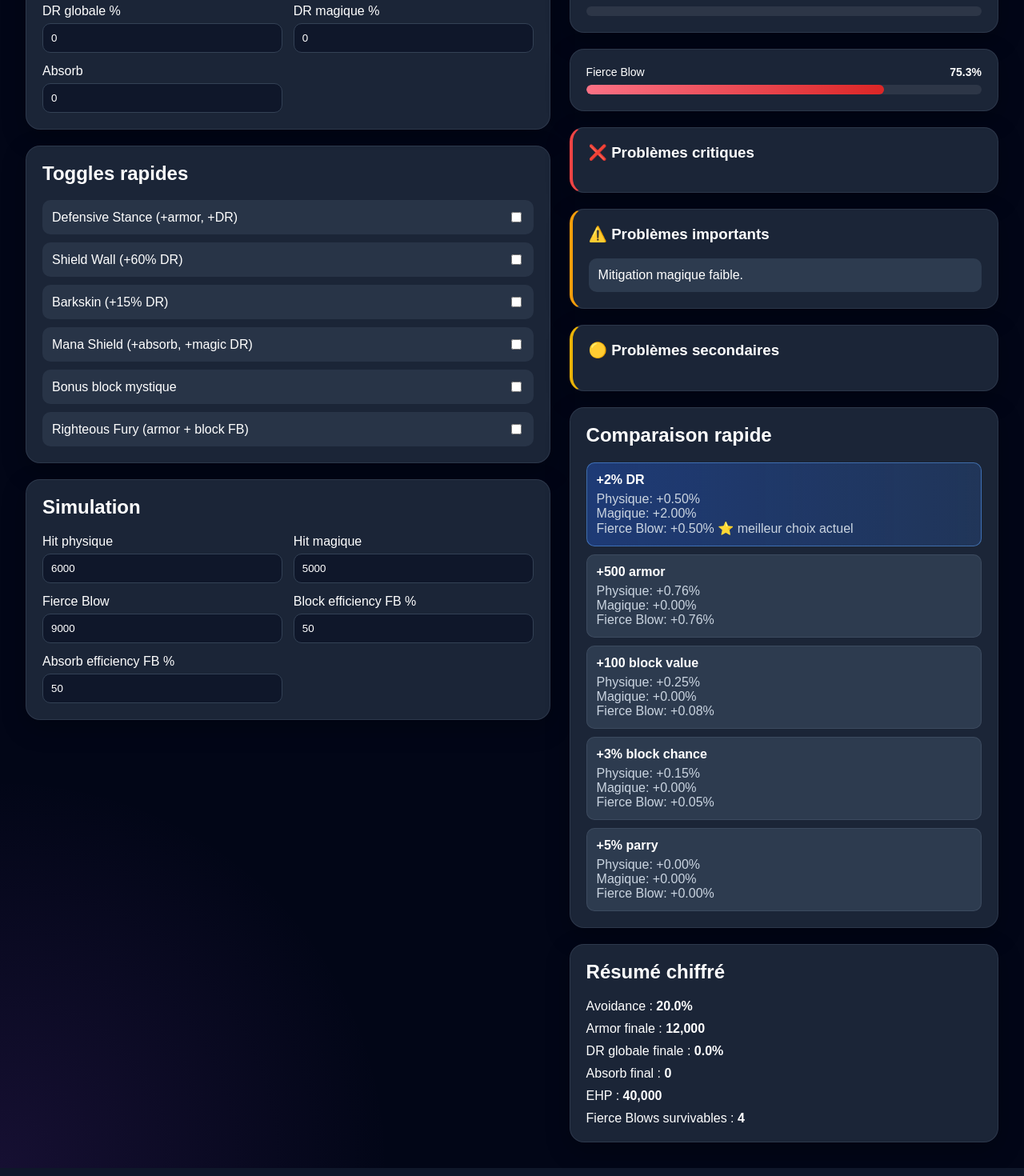
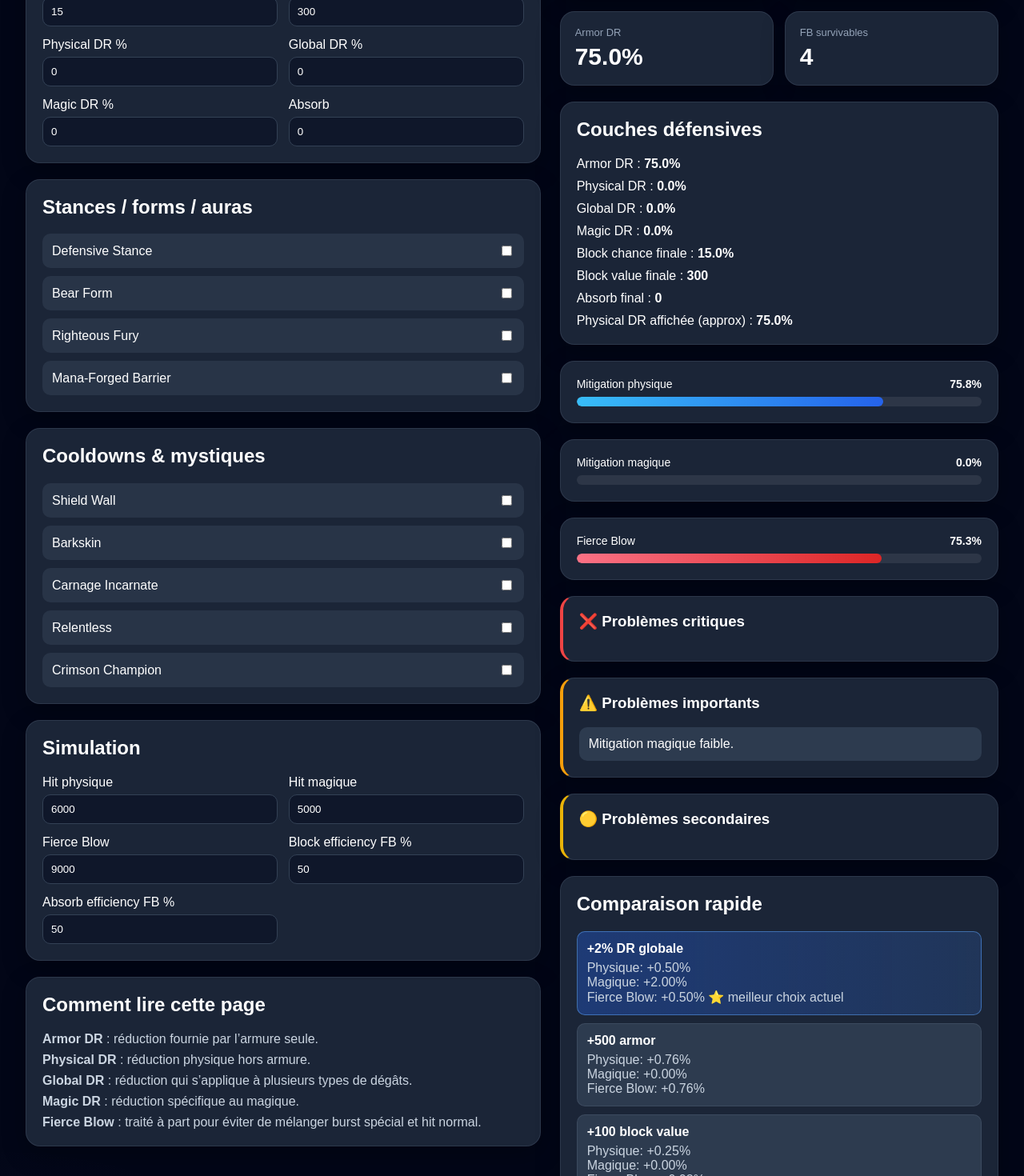
Before and after one commit to Fissayaz/ascension-tank-analyzer, a Next.js app: page / in a window 1280 px wide. Shown: the part 620-2090 px from the top of the page at 80% size. Built offline with nearby package versions, Linux system fonts and the light colour scheme.

Commit message:
Update page.tsx
Add V7 server-reference structure

```diff
--- a/app/page.tsx
+++ b/app/page.tsx
@@ -33,8 +33,10 @@ export default function Page() {
   const [parry, setParry] = useState(10);
   const [blockChance, setBlockChance] = useState(15);
   const [blockValue, setBlockValue] = useState(300);
-  const [globalDr, setGlobalDr] = useState(0);
-  const [magicDr, setMagicDr] = useState(0);
+
+  const [basePhysicalDr, setBasePhysicalDr] = useState(0);
+  const [baseGlobalDr, setBaseGlobalDr] = useState(0);
+  const [baseMagicDr, setBaseMagicDr] = useState(0);
   const [absorb, setAbsorb] = useState(0);
 
   const [physicalHit, setPhysicalHit] = useState(6000);
@@ -44,12 +46,20 @@ export default function Page() {
   const [fierceBlockEfficiency, setFierceBlockEfficiency] = useState(50);
   const [fierceAbsorbEfficiency, setFierceAbsorbEfficiency] = useState(50);
 
+  // Stances / Forms
   const [defensiveStance, setDefensiveStance] = useState(false);
+  const [bearForm, setBearForm] = useState(false);
+  const [righteousFury, setRighteousFury] = useState(false);
+  const [manaForgedBarrier, setManaForgedBarrier] = useState(false);
+
+  // CDs
   const [shieldWall, setShieldWall] = useState(false);
   const [barkskin, setBarkskin] = useState(false);
-  const [manaShield, setManaShield] = useState(false);
-  const [bonusBlockMystic, setBonusBlockMystic] = useState(false);
-  const [righteousFury, setRighteousFury] = useState(false);
+
+  // Mystics
+  const [carnageIncarnate, setCarnageIncarnate] = useState(false);
+  const [relentless, setRelentless] = useState(false);
+  const [crimsonChampion, setCrimsonChampion] = useState(false);
 
   function applyPreset(name: PresetName) {
     if (name === "block") {
@@ -59,15 +69,22 @@ export default function Page() {
       setParry(12);
       setBlockChance(28);
       setBlockValue(550);
-      setGlobalDr(2);
-      setMagicDr(0);
+      setBasePhysicalDr(0);
+      setBaseGlobalDr(2);
+      setBaseMagicDr(0);
       setAbsorb(0);
+
       setDefensiveStance(true);
+      setBearForm(false);
+      setRighteousFury(true);
+      setManaForgedBarrier(false);
+
       setShieldWall(false);
       setBarkskin(false);
-      setManaShield(false);
-      setBonusBlockMystic(true);
-      setRighteousFury(true);
+
+      setCarnageIncarnate(false);
+      setRelentless(true);
+      setCrimsonChampion(true);
     }
 
     if (name === "bear") {
@@ -77,15 +94,22 @@ export default function Page() {
       setParry(6);
       setBlockChance(0);
       setBlockValue(0);
-      setGlobalDr(4);
-      setMagicDr(0);
+      setBasePhysicalDr(2);
+      setBaseGlobalDr(2);
+      setBaseMagicDr(0);
       setAbsorb(0);
+
       setDefensiveStance(false);
+      setBearForm(true);
+      setRighteousFury(false);
+      setManaForgedBarrier(false);
+
       setShieldWall(false);
       setBarkskin(true);
-      setManaShield(false);
-      setBonusBlockMystic(false);
-      setRighteousFury(false);
+
+      setCarnageIncarnate(true);
+      setRelentless(false);
+      setCrimsonChampion(false);
     }
 
     if (name === "parry") {
@@ -95,15 +119,22 @@ export default function Page() {
       setParry(24);
       setBlockChance(8);
       setBlockValue(180);
-      setGlobalDr(2);
-      setMagicDr(0);
+      setBasePhysicalDr(0);
+      setBaseGlobalDr(2);
+      setBaseMagicDr(0);
       setAbsorb(0);
+
       setDefensiveStance(true);
+      setBearForm(false);
+      setRighteousFury(false);
+      setManaForgedBarrier(false);
+
       setShieldWall(false);
       setBarkskin(false);
-      setManaShield(false);
-      setBonusBlockMystic(false);
-      setRighteousFury(false);
+
+      setCarnageIncarnate(false);
+      setRelentless(true);
+      setCrimsonChampion(false);
     }
 
     if (name === "mana") {
@@ -113,92 +144,127 @@ export default function Page() {
       setParry(8);
       setBlockChance(12);
       setBlockValue(220);
-      setGlobalDr(0);
-      setMagicDr(10);
+      setBasePhysicalDr(0);
+      setBaseGlobalDr(0);
+      setBaseMagicDr(10);
       setAbsorb(1200);
+
       setDefensiveStance(false);
+      setBearForm(false);
+      setRighteousFury(false);
+      setManaForgedBarrier(true);
+
       setShieldWall(false);
       setBarkskin(false);
-      setManaShield(true);
-      setBonusBlockMystic(false);
-      setRighteousFury(false);
+
+      setCarnageIncarnate(false);
+      setRelentless(false);
+      setCrimsonChampion(false);
     }
   }
 
   const calc = useMemo(() => {
     let finalArmor = armor;
-    let finalGlobalDr = globalDr;
-    let finalMagicDr = magicDr;
+    let stanceArmorPct = 0;
+
+    let physicalDr = basePhysicalDr;
+    let globalDr = baseGlobalDr;
+    let magicDr = baseMagicDr;
+
     let finalAbsorb = absorb;
     let finalBlockChance = blockChance;
     let finalBlockValue = blockValue;
     let fierceBlockBonus = 0;
 
+    // Stances / forms
     if (defensiveStance) {
-      finalArmor *= 1.1;
-      finalGlobalDr += 5;
+      stanceArmorPct += 10;
+      globalDr += 5;
     }
 
+    if (bearForm) {
+      stanceArmorPct += 30;
+    }
+
+    if (righteousFury) {
+      stanceArmorPct += 10;
+      fierceBlockBonus += 20;
+    }
+
+    if (manaForgedBarrier) {
+      finalAbsorb += 800;
+      magicDr += 10;
+    }
+
+    // CDs
     if (shieldWall) {
-      finalGlobalDr += 60;
+      globalDr += 60;
     }
 
     if (barkskin) {
-      finalGlobalDr += 15;
+      globalDr += 15;
     }
 
-    if (manaShield) {
-      finalAbsorb += 800;
-      finalMagicDr += 10;
+    // Mystics
+    if (carnageIncarnate) {
+      physicalDr += 15;
     }
 
-    if (bonusBlockMystic) {
-      finalBlockChance += 8;
+    if (relentless) {
+      globalDr += 8;
+    }
+
+    if (crimsonChampion) {
+      finalBlockChance += 10;
       finalBlockValue *= 1.15;
     }
 
-    if (righteousFury) {
-      finalArmor *= 1.1;
-      fierceBlockBonus += 20;
-    }
+    finalArmor *= 1 + stanceArmorPct / 100;
 
-    finalGlobalDr = clamp(finalGlobalDr, 0, 90);
-    finalMagicDr = clamp(finalMagicDr, 0, 90);
+    globalDr = clamp(globalDr, 0, 90);
+    magicDr = clamp(magicDr, 0, 90);
+    physicalDr = clamp(physicalDr, 0, 90);
     finalBlockChance = clamp(finalBlockChance, 0, 95);
 
     const avoidance = clamp(dodge + parry, 0, 100);
     const armorDr = armorReductionPct(finalArmor);
 
     const physicalAfterArmor = physicalHit * (1 - armorDr / 100);
-    const physicalAfterDr = physicalAfterArmor * (1 - finalGlobalDr / 100);
+    const physicalAfterPhysicalDr = physicalAfterArmor * (1 - physicalDr / 100);
+    const physicalAfterGlobalDr =
+      physicalAfterPhysicalDr * (1 - globalDr / 100);
+
     const averageBlockReduction =
-      Math.min(finalBlockValue, physicalAfterDr) * (finalBlockChance / 100);
+      Math.min(finalBlockValue, physicalAfterGlobalDr) *
+      (finalBlockChance / 100);
 
     const physicalAverage = Math.max(
       0,
-      physicalAfterDr - averageBlockReduction - finalAbsorb
+      physicalAfterGlobalDr - averageBlockReduction - finalAbsorb
     );
-    const physicalWorst = Math.max(0, physicalAfterDr - finalAbsorb);
+    const physicalWorst = Math.max(0, physicalAfterGlobalDr - finalAbsorb);
 
-    const magicalAfterDr =
-      magicalHit * (1 - finalMagicDr / 100) * (1 - finalGlobalDr / 100);
-    const magicalAverage = Math.max(0, magicalAfterDr - finalAbsorb);
+    const magicalAfterMagicDr = magicalHit * (1 - magicDr / 100);
+    const magicalAfterGlobalDr = magicalAfterMagicDr * (1 - globalDr / 100);
+    const magicalAverage = Math.max(0, magicalAfterGlobalDr - finalAbsorb);
 
     const fierceAfterArmor = fierceBlow * (1 - armorDr / 100);
-    const fierceAfterDr = fierceAfterArmor * (1 - finalGlobalDr / 100);
+    const fierceAfterPhysicalDr = fierceAfterArmor * (1 - physicalDr / 100);
+    const fierceAfterGlobalDr = fierceAfterPhysicalDr * (1 - globalDr / 100);
 
     const fierceBlockChance = clamp(finalBlockChance + fierceBlockBonus, 0, 100);
     const fierceBlockValue = finalBlockValue * (fierceBlockEfficiency / 100);
     const fierceAbsorb = finalAbsorb * (fierceAbsorbEfficiency / 100);
 
     const fierceAverageBlockReduction =
-      Math.min(fierceBlockValue, fierceAfterDr) * (fierceBlockChance / 100);
+      Math.min(fierceBlockValue, fierceAfterGlobalDr) *
+      (fierceBlockChance / 100);
 
     const fierceAverage = Math.max(
       0,
-      fierceAfterDr - fierceAverageBlockReduction - fierceAbsorb
+      fierceAfterGlobalDr - fierceAverageBlockReduction - fierceAbsorb
     );
-    const fierceWorst = Math.max(0, fierceAfterDr - fierceAbsorb);
+    const fierceWorst = Math.max(0, fierceAfterGlobalDr - fierceAbsorb);
 
     const physicalReduction = clamp(
       (1 - physicalAverage / Math.max(1, physicalHit)) * 100,
@@ -216,7 +282,13 @@ export default function Page() {
       99
     );
 
-    const ehp = hp / Math.max(0.01, 1 - ((armorDr + finalGlobalDr) / 100));
+    const totalDisplayedPhysicalDr = clamp(
+      armorDr + physicalDr + globalDr,
+      0,
+      99
+    );
+
+    const ehp = hp / Math.max(0.01, 1 - totalDisplayedPhysicalDr / 100);
     const fierceSurvivable = Math.max(
       1,
       Math.floor(hp / Math.max(1, fierceWorst))
@@ -229,7 +301,7 @@ export default function Page() {
       tankProfile = "Parry Tank";
     } else if (hp >= 14000 && finalArmor >= 15000) {
       tankProfile = "Bear / EHP Tank";
-    } else if (manaShield || finalAbsorb >= 1000) {
+    } else if (manaForgedBarrier || finalAbsorb >= 1000) {
       tankProfile = "Mana / Absorb Tank";
     }
 
@@ -273,9 +345,9 @@ export default function Page() {
     if (fierceReduction < 35 && finalBlockValue < physicalHit * 0.08) {
       priority = "Monte la block value en priorité.";
     } else if (fierceReduction < 35) {
-      priority = "Monte ta mitigation physique pour mieux tenir les Fierce Blows.";
+      priority = "Monte la mitigation physique pour mieux tenir les Fierce Blows.";
     } else if (physicalReduction < 50) {
-      priority = "Monte l’armor ou la DR globale.";
+      priority = "Monte l’armor, la DR physique ou la DR globale.";
     } else if (magicalReduction < 20) {
       priority = "Monte la mitigation magique.";
     } else if (avoidance < 20) {
@@ -290,7 +362,7 @@ export default function Page() {
       parry?: number;
     }) {
       const nextArmor = finalArmor + (variant.armor ?? 0);
-      const nextGlobalDr = finalGlobalDr + (variant.globalDr ?? 0);
+      const nextGlobalDr = globalDr + (variant.globalDr ?? 0);
       const nextBlockValue = finalBlockValue + (variant.blockValue ?? 0);
       const nextBlockChance = finalBlockChance + (variant.blockChance ?? 0);
       const nextParry = parry + (variant.parry ?? 0);
@@ -298,23 +370,34 @@ export default function Page() {
       const nextArmorDr = armorReductionPct(nextArmor);
 
       const nextPhysicalAfterArmor = physicalHit * (1 - nextArmorDr / 100);
-      const nextPhysicalAfterDr =
-        nextPhysicalAfterArmor * (1 - nextGlobalDr / 100);
+      const nextPhysicalAfterPhysicalDr =
+        nextPhysicalAfterArmor * (1 - physicalDr / 100);
+      const nextPhysicalAfterGlobalDr =
+        nextPhysicalAfterPhysicalDr * (1 - nextGlobalDr / 100);
+
       const nextAverageBlockReduction =
-        Math.min(nextBlockValue, nextPhysicalAfterDr) * (nextBlockChance / 100);
+        Math.min(nextBlockValue, nextPhysicalAfterGlobalDr) *
+        (nextBlockChance / 100);
+
       const nextPhysicalAverage = Math.max(
         0,
-        nextPhysicalAfterDr - nextAverageBlockReduction - finalAbsorb
+        nextPhysicalAfterGlobalDr - nextAverageBlockReduction - finalAbsorb
       );
+
       const nextPhysicalReduction = clamp(
         (1 - nextPhysicalAverage / Math.max(1, physicalHit)) * 100,
         0,
         99
       );
 
-      const nextMagicalAfterDr =
-        magicalHit * (1 - finalMagicDr / 100) * (1 - nextGlobalDr / 100);
-      const nextMagicalAverage = Math.max(0, nextMagicalAfterDr - finalAbsorb);
+      const nextMagicalAfterMagicDr = magicalHit * (1 - magicDr / 100);
+      const nextMagicalAfterGlobalDr =
+        nextMagicalAfterMagicDr * (1 - nextGlobalDr / 100);
+      const nextMagicalAverage = Math.max(
+        0,
+        nextMagicalAfterGlobalDr - finalAbsorb
+      );
+
       const nextMagicalReduction = clamp(
         (1 - nextMagicalAverage / Math.max(1, magicalHit)) * 100,
         0,
@@ -322,19 +405,25 @@ export default function Page() {
       );
 
       const nextFierceAfterArmor = fierceBlow * (1 - nextArmorDr / 100);
-      const nextFierceAfterDr =
-        nextFierceAfterArmor * (1 - nextGlobalDr / 100);
+      const nextFierceAfterPhysicalDr =
+        nextFierceAfterArmor * (1 - physicalDr / 100);
+      const nextFierceAfterGlobalDr =
+        nextFierceAfterPhysicalDr * (1 - nextGlobalDr / 100);
+
       const nextFierceBlockValue =
         nextBlockValue * (fierceBlockEfficiency / 100);
+
       const nextFierceAverageBlockReduction =
-        Math.min(nextFierceBlockValue, nextFierceAfterDr) *
+        Math.min(nextFierceBlockValue, nextFierceAfterGlobalDr) *
         (nextBlockChance / 100);
+
       const nextFierceAverage = Math.max(
         0,
-        nextFierceAfterDr -
+        nextFierceAfterGlobalDr -
           nextFierceAverageBlockReduction -
           finalAbsorb * (fierceAbsorbEfficiency / 100)
       );
+
       const nextFierceReduction = clamp(
         (1 - nextFierceAverage / Math.max(1, fierceBlow)) * 100,
         0,
@@ -353,7 +442,7 @@ export default function Page() {
 
     const compare: CompareItem[] = [
       { label: "+500 armor", ...simulateVariant({ armor: 500 }), totalGain: 0 },
-      { label: "+2% DR", ...simulateVariant({ globalDr: 2 }), totalGain: 0 },
+      { label: "+2% DR globale", ...simulateVariant({ globalDr: 2 }), totalGain: 0 },
       {
         label: "+100 block value",
         ...simulateVariant({ blockValue: 100 }),
@@ -374,8 +463,9 @@ export default function Page() {
 
     return {
       finalArmor,
-      finalGlobalDr,
-      finalMagicDr,
+      physicalDr,
+      globalDr,
+      magicDr,
       finalAbsorb,
       finalBlockChance,
       finalBlockValue,
@@ -389,6 +479,7 @@ export default function Page() {
       fierceAverage,
       fierceWorst,
       fierceReduction,
+      totalDisplayedPhysicalDr,
       ehp,
       fierceSurvivable,
       tankProfile,
@@ -405,8 +496,9 @@ export default function Page() {
     parry,
     blockChance,
     blockValue,
-    globalDr,
-    magicDr,
+    basePhysicalDr,
+    baseGlobalDr,
+    baseMagicDr,
     absorb,
     physicalHit,
     magicalHit,
@@ -414,11 +506,14 @@ export default function Page() {
     fierceBlockEfficiency,
     fierceAbsorbEfficiency,
     defensiveStance,
+    bearForm,
+    righteousFury,
+    manaForgedBarrier,
     shieldWall,
     barkskin,
-    manaShield,
-    bonusBlockMystic,
-    righteousFury,
+    carnageIncarnate,
+    relentless,
+    crimsonChampion,
   ]);
 
   const inputStyle: React.CSSProperties = {
@@ -449,7 +544,11 @@ export default function Page() {
     cursor: "pointer",
   };
 
-  const toggleRow = (label: string, checked: boolean, onChange: (v: boolean) => void) => (
+  const toggleRow = (
+    label: string,
+    checked: boolean,
+    onChange: (v: boolean) => void
+  ) => (
     <label
       style={{
         display: "flex",
@@ -490,6 +589,18 @@ export default function Page() {
     </div>
   );
 
+  const metricCard = (label: string, value: string) => (
+    <div
+      style={{
+        ...cardStyle,
+        padding: 18,
+      }}
+    >
+      <div style={{ color: "#94a3b8", fontSize: 13 }}>{label}</div>
+      <div style={{ fontSize: 30, fontWeight: 700, marginTop: 6 }}>{value}</div>
+    </div>
+  );
+
   return (
     <main
       style={{
@@ -522,11 +633,11 @@ export default function Page() {
               marginBottom: 16,
             }}
           >
-            Ascension Tank Analyzer — V6 presets & toggles
+            Ascension Tank Analyzer — V7 structure serveur
           </div>
 
           <h1 style={{ fontSize: 40, margin: 0, lineHeight: 1.05 }}>
-            Presets rapides et vrais toggles utiles.
+            Un outil qui commence à parler le langage des tanks Ascension.
           </h1>
 
           <p
@@ -534,13 +645,13 @@ export default function Page() {
               color: "#94a3b8",
               marginTop: 16,
               fontSize: 18,
-              maxWidth: 900,
+              maxWidth: 980,
               lineHeight: 1.6,
             }}
           >
-            Teste rapidement des styles de tank différents, active quelques gros
-            outils défensifs, puis regarde comment le diagnostic et les priorités
-            changent immédiatement.
+            Cette version sépare mieux Armor DR, Physical DR, Global DR et Magic
+            DR, ajoute quelques stances et mystiques nommés proprement, et améliore
+            la lecture pour les novices comme pour les tanks avancés.
           </p>
 
           <div style={{ display: "flex", gap: 10, flexWrap: "wrap", marginTop: 18 }}>
@@ -554,13 +665,13 @@ export default function Page() {
         <section
           style={{
             display: "grid",
-            gridTemplateColumns: "1.1fr 0.9fr",
+            gridTemplateColumns: "1.08fr 0.92fr",
             gap: 24,
           }}
         >
           <div style={{ display: "flex", flexDirection: "column", gap: 20 }}>
             <div style={cardStyle}>
-              <h2 style={{ marginTop: 0 }}>Stats du tank</h2>
+              <h2 style={{ marginTop: 0 }}>Base du personnage</h2>
               <div style={{ display: "grid", gridTemplateColumns: "1fr 1fr", gap: 14 }}>
                 <div><label>HP</label><input style={inputStyle} type="number" value={hp} onChange={(e) => setHp(Number(e.target.value))} /></div>
                 <div><label>Armor</label><input style={inputStyle} type="number" value={armor} onChange={(e) => setArmor(Number(e.target.value))} /></div>
@@ -568,21 +679,31 @@ export default function Page() {
                 <div><label>Parry %</label><input style={inputStyle} type="number" value={parry} onChange={(e) => setParry(Number(e.target.value))} /></div>
                 <div><label>Block %</label><input style={inputStyle} type="number" value={blockChance} onChange={(e) => setBlockChance(Number(e.target.value))} /></div>
                 <div><label>Block Value</label><input style={inputStyle} type="number" value={blockValue} onChange={(e) => setBlockValue(Number(e.target.value))} /></div>
-                <div><label>DR globale %</label><input style={inputStyle} type="number" value={globalDr} onChange={(e) => setGlobalDr(Number(e.target.value))} /></div>
-                <div><label>DR magique %</label><input style={inputStyle} type="number" value={magicDr} onChange={(e) => setMagicDr(Number(e.target.value))} /></div>
+                <div><label>Physical DR %</label><input style={inputStyle} type="number" value={basePhysicalDr} onChange={(e) => setBasePhysicalDr(Number(e.target.value))} /></div>
+                <div><label>Global DR %</label><input style={inputStyle} type="number" value={baseGlobalDr} onChange={(e) => setBaseGlobalDr(Number(e.target.value))} /></div>
+                <div><label>Magic DR %</label><input style={inputStyle} type="number" value={baseMagicDr} onChange={(e) => setBaseMagicDr(Number(e.target.value))} /></div>
                 <div><label>Absorb</label><input style={inputStyle} type="number" value={absorb} onChange={(e) => setAbsorb(Number(e.target.value))} /></div>
               </div>
             </div>
 
             <div style={cardStyle}>
-              <h2 style={{ marginTop: 0 }}>Toggles rapides</h2>
+              <h2 style={{ marginTop: 0 }}>Stances / forms / auras</h2>
               <div style={{ display: "grid", gap: 10 }}>
-                {toggleRow("Defensive Stance (+armor, +DR)", defensiveStance, setDefensiveStance)}
-                {toggleRow("Shield Wall (+60% DR)", shieldWall, setShieldWall)}
-                {toggleRow("Barkskin (+15% DR)", barkskin, setBarkskin)}
-                {toggleRow("Mana Shield (+absorb, +magic DR)", manaShield, setManaShield)}
-                {toggleRow("Bonus block mystique", bonusBlockMystic, setBonusBlockMystic)}
-                {toggleRow("Righteous Fury (armor + block FB)", righteousFury, setRighteousFury)}
+                {toggleRow("Defensive Stance", defensiveStance, setDefensiveStance)}
+                {toggleRow("Bear Form", bearForm, setBearForm)}
+                {toggleRow("Righteous Fury", righteousFury, setRighteousFury)}
+                {toggleRow("Mana-Forged Barrier", manaForgedBarrier, setManaForgedBarrier)}
+              </div>
+            </div>
+
+            <div style={cardStyle}>
+              <h2 style={{ marginTop: 0 }}>Cooldowns & mystiques</h2>
+              <div style={{ display: "grid", gap: 10 }}>
+                {toggleRow("Shield Wall", shieldWall, setShieldWall)}
+                {toggleRow("Barkskin", barkskin, setBarkskin)}
+                {toggleRow("Carnage Incarnate", carnageIncarnate, setCarnageIncarnate)}
+                {toggleRow("Relentless", relentless, setRelentless)}
+                {toggleRow("Crimson Champion", crimsonChampion, setCrimsonChampion)}
               </div>
             </div>
 
@@ -596,6 +717,17 @@ export default function Page() {
                 <div><label>Absorb efficiency FB %</label><input style={inputStyle} type="number" value={fierceAbsorbEfficiency} onChange={(e) => setFierceAbsorbEfficiency(Number(e.target.value))} /></div>
               </div>
             </div>
+
+            <div style={cardStyle}>
+              <h2 style={{ marginTop: 0 }}>Comment lire cette page</h2>
+              <div style={{ display: "grid", gap: 8, color: "#cbd5e1" }}>
+                <div><strong>Armor DR</strong> : réduction fournie par l’armure seule.</div>
+                <div><strong>Physical DR</strong> : réduction physique hors armure.</div>
+                <div><strong>Global DR</strong> : réduction qui s’applique à plusieurs types de dégâts.</div>
+                <div><strong>Magic DR</strong> : réduction spécifique au magique.</div>
+                <div><strong>Fierce Blow</strong> : traité à part pour éviter de mélanger burst spécial et hit normal.</div>
+              </div>
+            </div>
           </div>
 
           <div style={{ display: "flex", flexDirection: "column", gap: 20 }}>
@@ -606,6 +738,27 @@ export default function Page() {
               </div>
               <div style={{ marginTop: 14, color: "#cbd5e1" }}>
                 Priorité actuelle : <strong>{calc.priority}</strong>
+              </div>
+            </div>
+
+            <div style={{ display: "grid", gridTemplateColumns: "1fr 1fr", gap: 14 }}>
+              {metricCard("Avoidance", `${calc.avoidance.toFixed(1)}%`)}
+              {metricCard("EHP", Math.round(calc.ehp).toLocaleString())}
+              {metricCard("Armor DR", `${calc.armorDr.toFixed(1)}%`)}
+              {metricCard("FB survivables", `${calc.fierceSurvivable}`)}
+            </div>
+
+            <div style={cardStyle}>
+              <h2 style={{ marginTop: 0 }}>Couches défensives</h2>
+              <div style={{ display: "grid", gap: 10 }}>
+                <div>Armor DR : <strong>{calc.armorDr.toFixed(1)}%</strong></div>
+                <div>Physical DR : <strong>{calc.physicalDr.toFixed(1)}%</strong></div>
+                <div>Global DR : <strong>{calc.globalDr.toFixed(1)}%</strong></div>
+                <div>Magic DR : <strong>{calc.magicDr.toFixed(1)}%</strong></div>
+                <div>Block chance finale : <strong>{calc.finalBlockChance.toFixed(1)}%</strong></div>
+                <div>Block value finale : <strong>{Math.round(calc.finalBlockValue).toLocaleString()}</strong></div>
+                <div>Absorb final : <strong>{Math.round(calc.finalAbsorb).toLocaleString()}</strong></div>
+                <div>Physical DR affichée (approx) : <strong>{calc.totalDisplayedPhysicalDr.toFixed(1)}%</strong></div>
               </div>
             </div>
 
@@ -679,14 +832,13 @@ export default function Page() {
             </div>
 
             <div style={cardStyle}>
-              <h2 style={{ marginTop: 0 }}>Résumé chiffré</h2>
+              <h2 style={{ marginTop: 0 }}>Résumé hits</h2>
               <div style={{ display: "grid", gap: 10 }}>
-                <div>Avoidance : <strong>{calc.avoidance.toFixed(1)}%</strong></div>
-                <div>Armor finale : <strong>{Math.round(calc.finalArmor).toLocaleString()}</strong></div>
-                <div>DR globale finale : <strong>{calc.finalGlobalDr.toFixed(1)}%</strong></div>
-                <div>Absorb final : <strong>{Math.round(calc.finalAbsorb).toLocaleString()}</strong></div>
-                <div>EHP : <strong>{Math.round(calc.ehp).toLocaleString()}</strong></div>
-                <div>Fierce Blows survivables : <strong>{calc.fierceSurvivable}</strong></div>
+                <div>Hit physique moyen : <strong>{Math.round(calc.physicalAverage).toLocaleString()}</strong></div>
+                <div>Worst case physique : <strong>{Math.round(calc.physicalWorst).toLocaleString()}</strong></div>
+                <div>Hit magique moyen : <strong>{Math.round(calc.magicalAverage).toLocaleString()}</strong></div>
+                <div>Fierce Blow moyen : <strong>{Math.round(calc.fierceAverage).toLocaleString()}</strong></div>
+                <div>Worst case Fierce Blow : <strong>{Math.round(calc.fierceWorst).toLocaleString()}</strong></div>
               </div>
             </div>
           </div>
```
